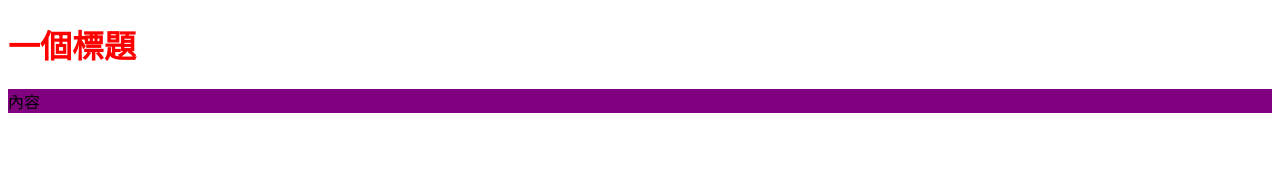
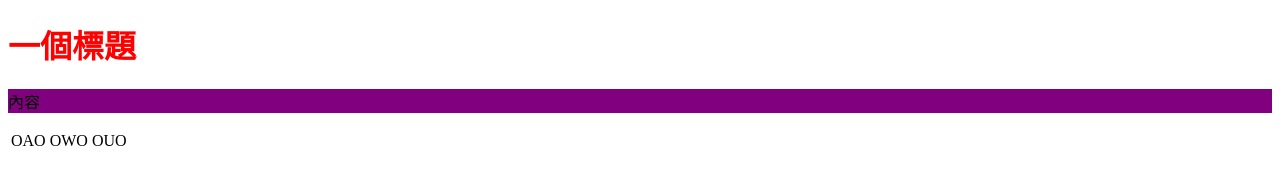
Before and after one commit to rufox0720/project2, a plain HTML site: page index.html in a window 1280 px wide. Drawn offline with Linux system fonts and the light colour scheme.

Commit message:
新增表格

```diff
--- a/index.html
+++ b/index.html
@@ -9,5 +9,12 @@
 <body>
     <h1>一個標題</h1>
     <p>內容</p>
+    <table>
+        <tr>
+            <td>OAO</td>
+            <td>OWO</td>
+            <td>OUO</td>
+        </tr>
+    </table>
 </body>
 </html>
```
